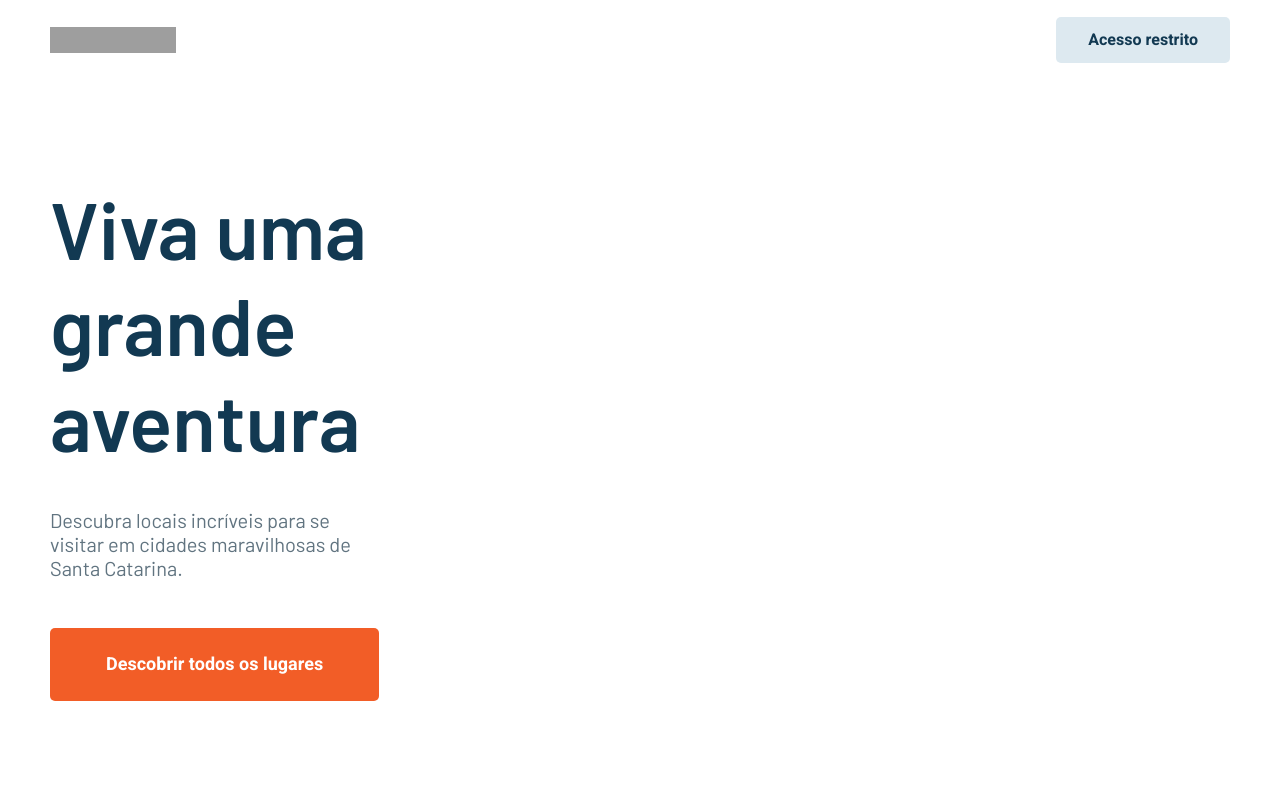
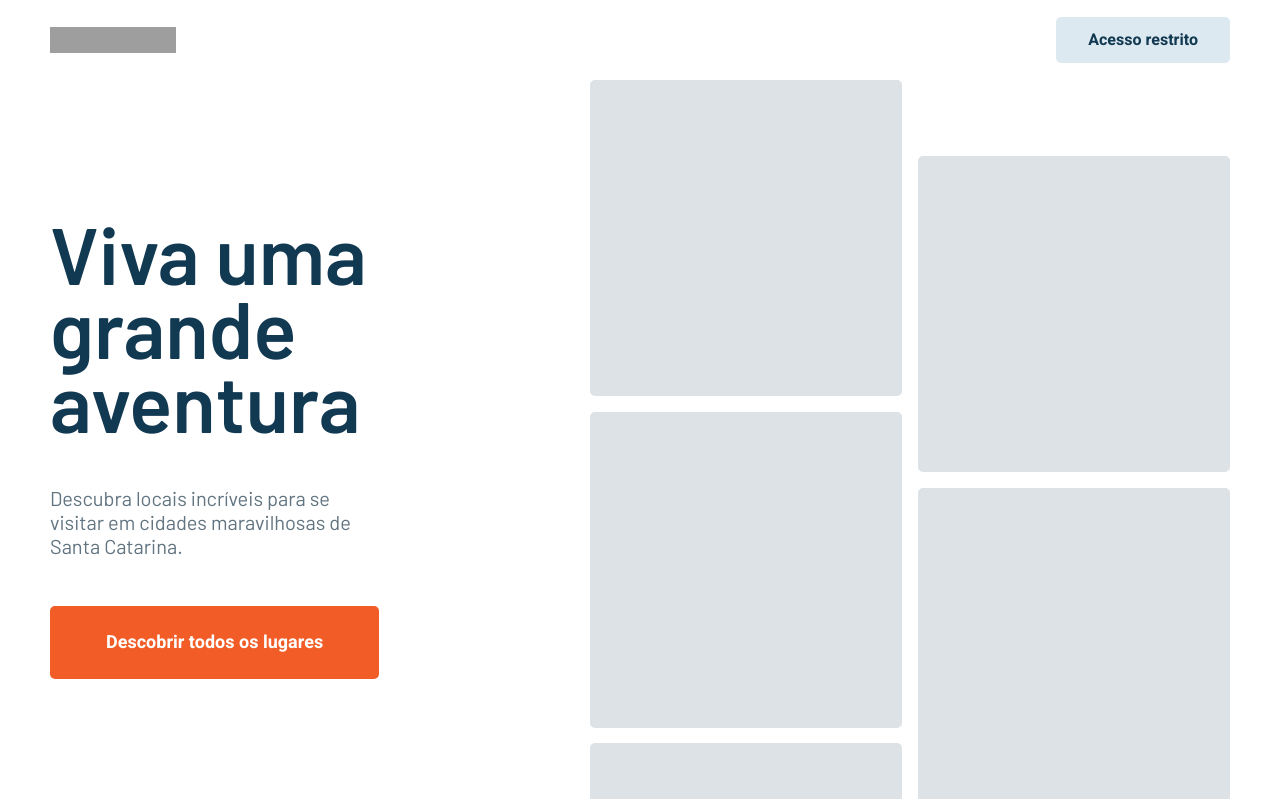
Before and after one commit to ManoMartins/viajante, a Next.js app: page / in a window 1280 px wide. Shown: the top 799 px of the page. Built offline with nearby package versions, Linux system fonts and the light colour scheme; grey boxes are pictures that could not be loaded.

Commit message:
:tada: Initial cards list (without cards btw)

```diff
--- a/src/templates/Home/index.tsx
+++ b/src/templates/Home/index.tsx
@@ -40,7 +40,37 @@ export const HomeTemplate = () => {
               textColor={theme.colors.shape}
             />
           </S.Article>
-          <S.Aside></S.Aside>
+          <S.Aside>
+            <S.AsideLeftColumn>
+              <S.Square />
+              <S.Square />
+              <S.Square />
+              <S.Square />
+              <S.Square />
+              <S.Square />
+              <S.Square />
+              <S.Square />
+              <S.Square />
+              <S.Square />
+              <S.Square />
+              <S.Square />
+            </S.AsideLeftColumn>
+
+            <S.AsideRightColumn>
+              <S.Square />
+              <S.Square />
+              <S.Square />
+              <S.Square />
+              <S.Square />
+              <S.Square />
+              <S.Square />
+              <S.Square />
+              <S.Square />
+              <S.Square />
+              <S.Square />
+              <S.Square />
+            </S.AsideRightColumn>
+          </S.Aside>
         </S.Main>
       </SectionLimiter>
     </S.Container>
--- a/src/templates/Home/styles.ts
+++ b/src/templates/Home/styles.ts
@@ -16,16 +16,20 @@ export const Header = styled.header`
 export const Main = styled.main`
   display: flex;
   justify-content: space-between;
-  align-items: center;
-  height: calc(100vh - 5rem);
-  max-height: 1080px;
 `;
 
-export const Article = styled.article``;
+export const Article = styled.article`
+  margin-top: 8.5rem;
+  position: sticky;
+  height: 472px;
+  top: 8.5rem;
+`;
 
 export const Title = styled.h2`
   font-size: 80px;
   font-weight: 600;
+  margin-bottom: 48px;
+  line-height: 74px;
 `;
 
 export const Text = styled.p`
@@ -34,4 +38,34 @@ export const Text = styled.p`
   margin-bottom: 48px;
 `;
 
-export const Aside = styled.aside``;
+export const Aside = styled.aside`
+  display: flex;
+  gap: 1rem;
+  width: 640px;
+  position: relative;
+  padding-bottom: 1rem;
+`;
+
+export const AsideLeftColumn = styled.div`
+  display: grid;
+  width: 50%;
+
+  div + div {
+    margin-top: -4rem;
+  }
+`;
+
+export const AsideRightColumn = styled.div`
+  display: grid;
+  width: 50%;
+
+  gap: 1rem;
+  margin-top: 76px;
+`;
+
+export const Square = styled.div`
+  width: 100%;
+  height: 316px;
+  background: ${({ theme }) => theme.colors.shape_dark};
+  border-radius: 5px;
+`;
```
